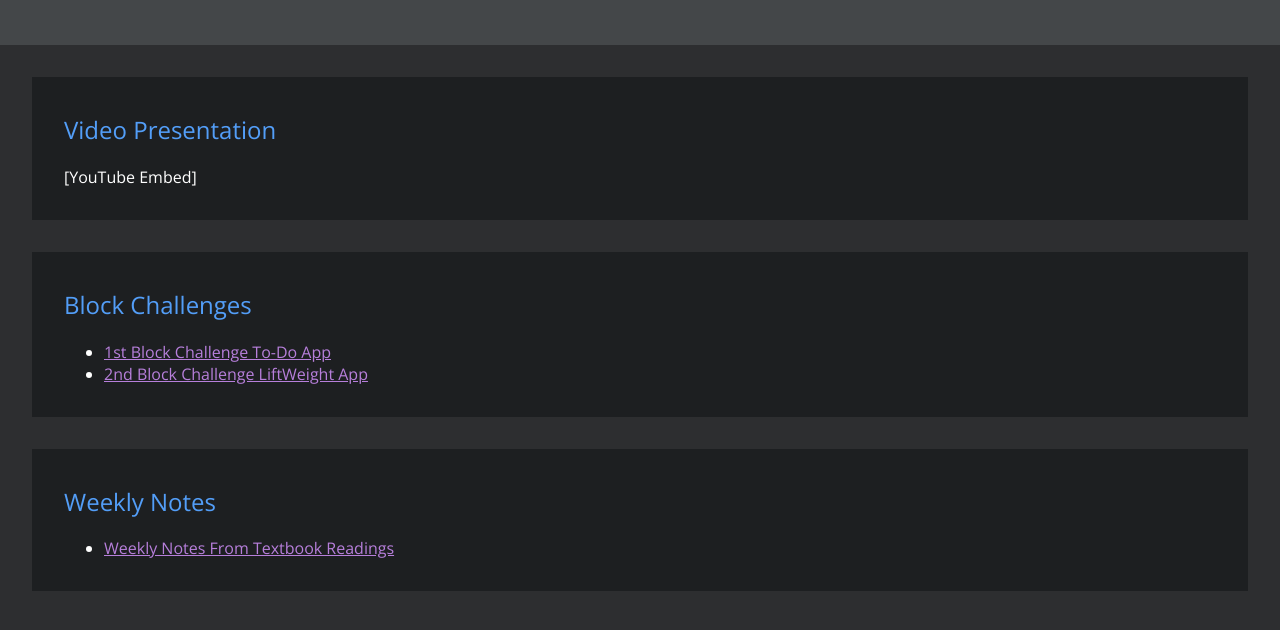
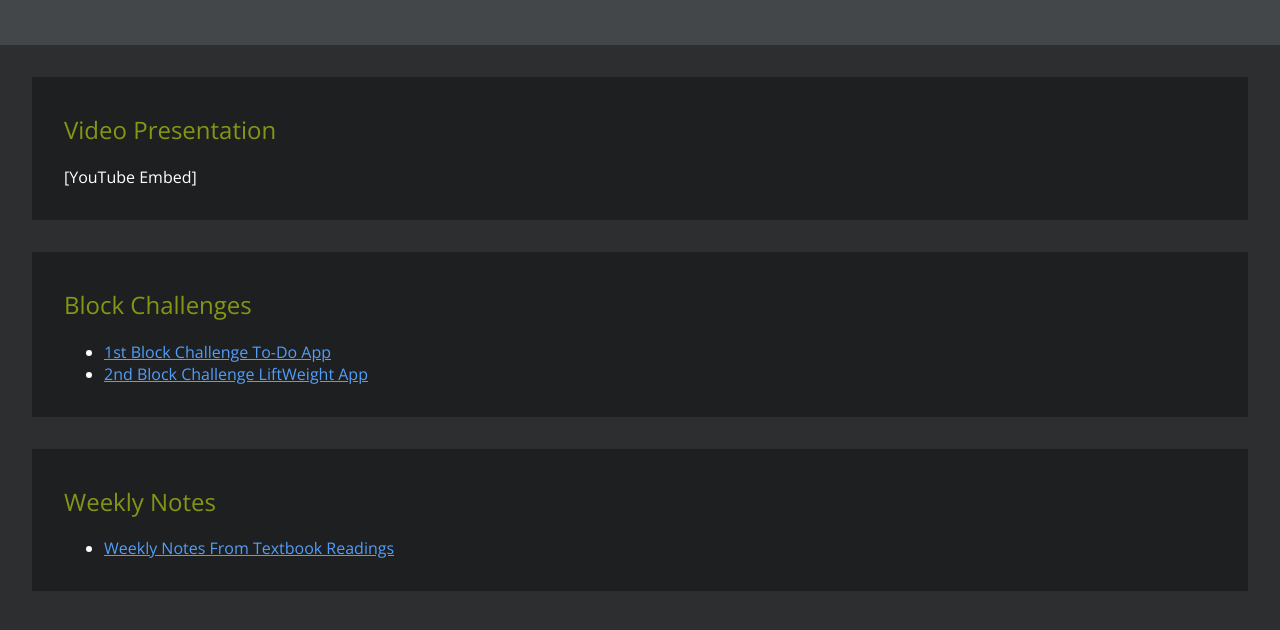
Before and after one commit to jacob-olson/cit261-portfolio, a plain HTML site: page index.html in a window 1280 px wide. Shown: the part 100-730 px from the top of the page. Drawn offline with nearby package versions, Linux system fonts and the light colour scheme.

Commit message:
Update index.html

```diff
--- a/index.html
+++ b/index.html
@@ -35,7 +35,7 @@
         }
 
         a {
-            color: #B77FDB;
+            color: #539EF8;
         }
 
         header p {
@@ -45,7 +45,7 @@
         }
 
         h2, h3 {
-            color: #539EF8;
+            color: #859615;
             font-weight: 100;
         }
 
@@ -73,7 +73,7 @@
                 <h2>Block Challenges</h2>
                 <ul>
                     <li><a href="#">1st Block Challenge To-Do App</a></li>
-                    <li><a href="#">2nd Block Challenge LiftWeight App</a></li>
+                    <li><a href="/block2/index.html">2nd Block Challenge LiftWeight App</a></li>
                 </ul>
             </section>
             <section>
```
